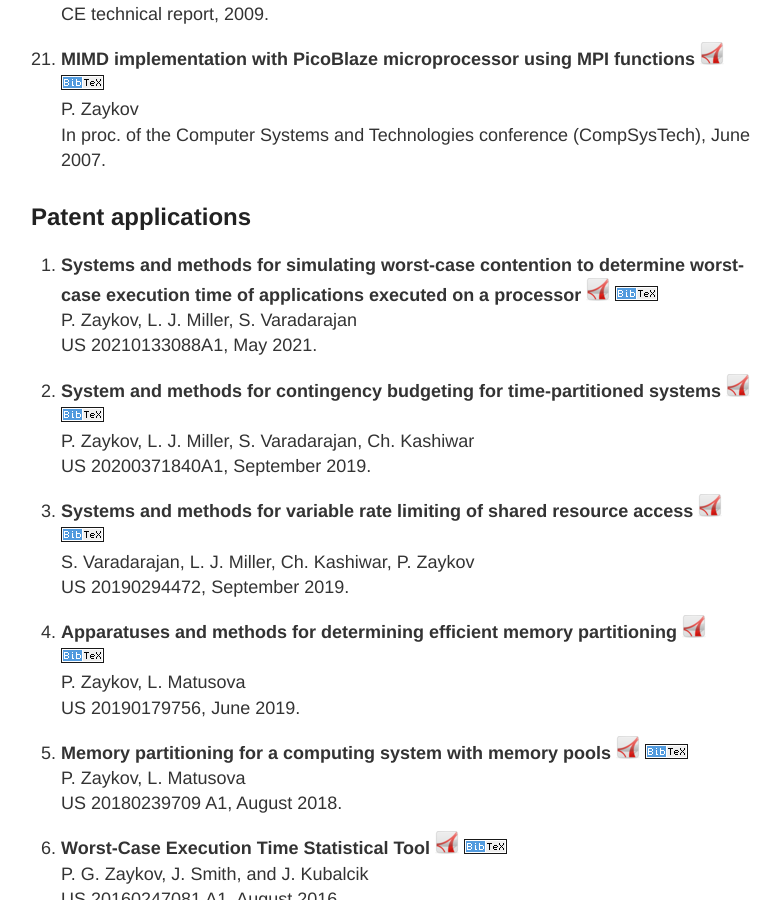
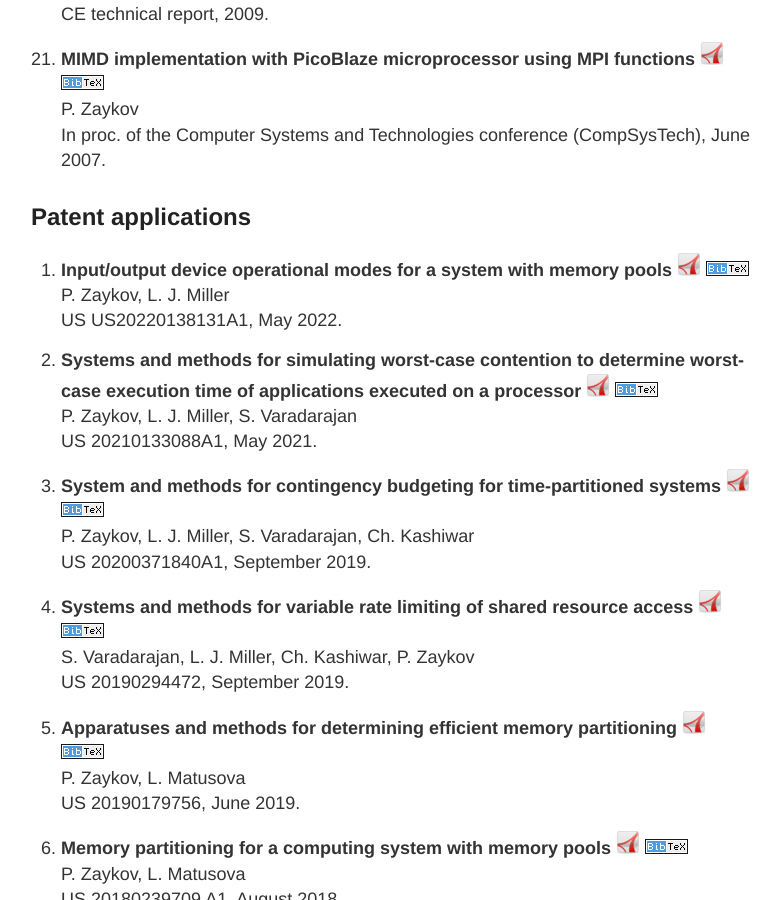
Before and after one commit to zaykov/web-page, a Jekyll site: the page built from publications.md, in a window 1280 px wide and 900 px high, scrolled down 3077 px. Shown: the whole window, without its empty margins (249-1030 px from the left). Built offline with Jekyll 4.4.1, drawn with Linux system fonts in a browser that asks for light colours; comment, search, counter and statistics services are not loaded.

```diff
--- a/publications.md
+++ b/publications.md
@@ -166,6 +166,13 @@ P. Zaykov <br>
 In proc. of the Computer Systems and Technologies conference (CompSysTech), June 2007.
 
 ## Patent applications
+1. **Input/output device operational modes for a system with memory pools**
+<a href="https://www.freepatentsonline.com/20210133088.pdf" target="_blank"> <img src="{{ site.url }}/images/pdf.png"></a>
+<a href="{{ site.url }}/publications/bib/zaykov-2022-io.bib" target="_blank"><img src="{{ site.url }}/images/bibtex.png"></a>
+<br>
+P. Zaykov, L. J. Miller<br>
+US US20220138131A1, May 2022.
+
 1. **Systems and methods for simulating worst-case contention to determine worst-case execution time of applications executed on a processor**
 <a href="https://www.freepatentsonline.com/20210133088.pdf" target="_blank"> <img src="{{ site.url }}/images/pdf.png"></a>
 <a href="{{ site.url }}/publications/bib/zaykov-2021-cmt.bib" target="_blank"><img src="{{ site.url }}/images/bibtex.png"></a>
```
Also changed, not shown: publications/bib/zaykov-2022-io.bib (added, +7 -0 lines).
